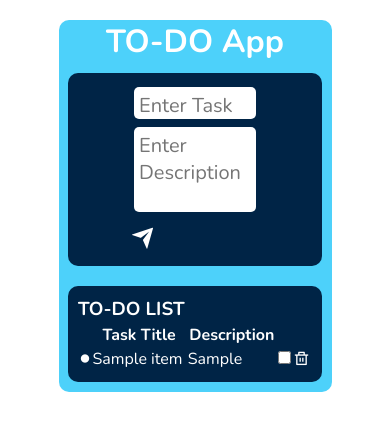
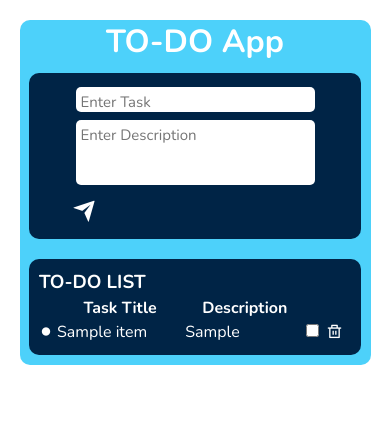
Before and after one commit to aniketjdv/todo_list, a Django app: page /todo/ in a window 390 px wide. Shown: the top 431 px of the page. Run offline with Django 5.2, Linux system fonts and the light colour scheme; a database or web service that is not in the repository returns one stand-in record (values such as "Sample title"); data that the repository does not hold is empty; some libraries are stand-ins or nearby versions.

Commit message:
responsive work done

```diff
--- a/todolist/to_do/static/css/style.css
+++ b/todolist/to_do/static/css/style.css
@@ -87,3 +87,43 @@ body{
 .delete-btn:hover{
     color: red;
 }
+
+
+/* for mobile devices */
+
+@media screen and (max-width:480px) {
+    .form-control{
+        width: 60vw;
+        font-size: 15px;
+    }
+
+    .container{
+        width: 90vw;
+    }
+    .section1{
+        width: 80vw;
+    }
+    .section2{
+        width: 80vw;
+    }
+}
+
+
+
+/* for tablets */
+@media screen and (max-width:768px) and (min-width:480px){
+    .form-control{
+        width: 60vw;
+        font-size: 15px;
+    }
+
+    .container{
+        width: 90vw;
+    }
+    .section1{
+        width: 80vw;
+    }
+    .section2{
+        width: 80vw;
+    }
+}
--- a/todolist/todolist/settings.py
+++ b/todolist/todolist/settings.py
@@ -25,7 +25,7 @@ SECRET_KEY = 'django-insecure-8g5_-odgx*vx(v2xfwx^&aaz5zmvalis$3gkh$r730=(6px9r%
 # SECURITY WARNING: don't run with debug turned on in production!
 DEBUG = True
 
-ALLOWED_HOSTS = []
+ALLOWED_HOSTS = ['127.0.0.1','192.168.1.85']
 
 
 # Application definition
```
Also changed, not shown: todolist/db.sqlite3.
